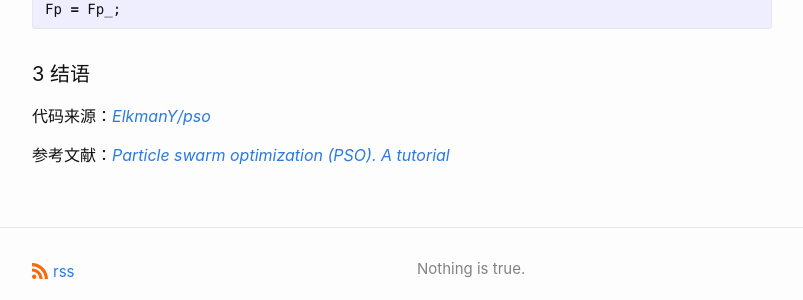
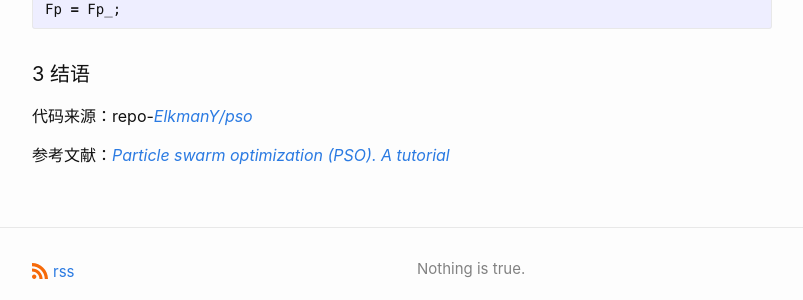
Before and after one commit to ElkmanY/ElkmanY.github.io, a Jekyll site: the page built from _posts/2021-04-24-standard-pso.md, in a window 1280 px wide and 900 px high, scrolled down 2965 px. Shown: the part 444-744 px from the top of the window, without its empty margins (238-1041 px from the left). Built offline with Jekyll 4.4.1, drawn with Linux system fonts in a browser that asks for light colours; formulas are drawn with MathJax 3.

Commit message:
Update 2021-04-24-standard-pso.md

````diff
--- a/_posts/2021-04-24-standard-pso.md
+++ b/_posts/2021-04-24-standard-pso.md
@@ -175,6 +175,6 @@ Fp = Fp_;
 ```
 
 #### 3 结语
-代码来源：*[ElkmanY/pso](https://github.com/ElkmanY/pso)*
+代码来源：repo-*[ElkmanY/pso](https://elkmany.github.io/pso/)*
 
 参考文献：*[Particle swarm optimization (PSO). A tutorial](https://www.sciencedirect.com/science/article/pii/S0169743915002117)*
````
